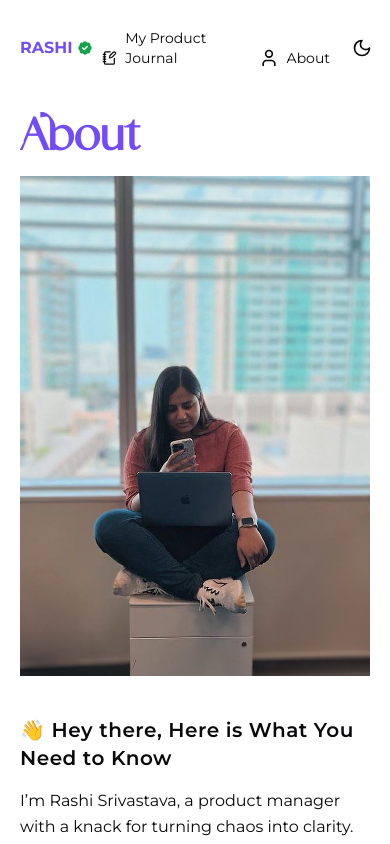
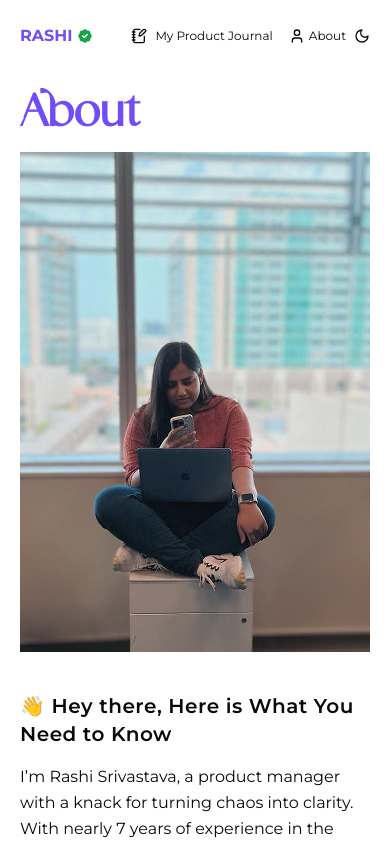
Before and after one commit to srashii/rashi-website, a Next.js app: page /about in a window 390 px wide. Shown: the top 844 px of the page. Built offline with nearby package versions, Linux system fonts and the light colour scheme.

Commit message:
Make some UI fixes to make things look pretty (#1)
* Some UI fixes to make it pretty

* Reduce image size from 11mb to 600kb

```diff
--- a/src/app/(site)/blog/page.tsx
+++ b/src/app/(site)/blog/page.tsx
@@ -20,29 +20,31 @@ export default function Blog() {
       <ul className="my-4 min-h-screen">
         {articles.map((article) => (
           <li
-            className="group relative my-10 flex w-full transform items-center justify-between rounded-lg border p-4 shadow-md transition-transform hover:scale-105 hover:shadow-lg"
+            className="md: md: group relative my-10 flex w-full transform  flex-col justify-between  gap-6 rounded-lg border p-4 p-6 shadow-md transition-transform hover:scale-105 hover:shadow-lg md:flex-row md:items-center"
             key={article._id}
           >
             <Link
               href={`/blog/${article.slugAsParams}`}
-              className="my-4 items-center gap-4 md:my-5  md:flex md:py-3"
+              className="items-center gap-4 md:my-5  md:flex md:py-3"
             >
               <div>
-                <h3 className="my-2 text-xl font-bold">{article.title}</h3>
+                <h3 className="text-ld my-lg font-bold md:text-xl">
+                  {article.title}
+                </h3>
                 <time
                   dateTime={article.date}
                   className="mb-4 block text-xs text-gray-600"
                 >
                   {format(parseISO(article.date), "LLLL d, yyyy")}
                 </time>
-                <p className="line-clamp-2 text-lg">{article.description}</p>
+                <p className="line-clamp-2 text-base">{article.description}</p>
               </div>
             </Link>
             <a
               href={`/blog/${article.slugAsParams}`}
-              className="ml-12 mr-4 flex min-w-[150px] items-center justify-center gap-2 rounded-lg p-2 transition-colors lg:bg-accent lg:text-white"
+              className="mt-4 w-fit gap-2 rounded-lg bg-accent px-4 py-2 text-white transition-colors"
             >
-              <p className="text-base">Read more</p>
+              <p className="whitespace-nowrap text-base">Read more</p>
             </a>
           </li>
         ))}
--- a/src/components/header.tsx
+++ b/src/components/header.tsx
@@ -1,4 +1,11 @@
-import { BadgeCheckIcon, NotebookPen, PaintBucket, Pen, Pencil, User } from "lucide-react";
+import {
+  BadgeCheckIcon,
+  NotebookPen,
+  PaintBucket,
+  Pen,
+  Pencil,
+  User,
+} from "lucide-react";
 import { ThemeToggle } from "./theme-toggle";
 import { siteConfig } from "@/site.config";
 
@@ -15,21 +22,21 @@ const Header = () => {
           className="fill-green-600 stroke-white dark:stroke-slate-800"
         />
       </a>
-      <div className="ml-auto flex gap-4 md:gap-5">
-      <a
+      <div className="ml-auto flex  md:gap-5">
+        <a
           href="/blog"
-          className="flex items-end justify-end gap-2 rounded-lg p-2 transition-colors lg:hover:bg-accent lg:hover:text-white"
+          className="flex items-center justify-end gap-2 whitespace-nowrap rounded-lg p-2 transition-colors lg:hover:bg-accent lg:hover:text-white"
         >
-          <NotebookPen size={20} />
-          <span className="text-sm">My Product Journal</span>
+          <NotebookPen size={16} />
+          <span className="text-xs md:text-base">My Product Journal</span>
         </a>
 
         <a
           href="/about"
-          className="flex items-end justify-end gap-2 rounded-lg p-2 transition-colors lg:hover:bg-accent lg:hover:text-white"
+          className="flex  items-center justify-end gap-1 rounded-lg p-2 transition-colors  md:gap-2 lg:hover:bg-accent lg:hover:text-white"
         >
-          <User size={20} />
-          <span className="text-sm">About</span>
+          <User size={16} />
+          <span className="text-xs md:text-base">About</span>
         </a>
 
         <ThemeToggle />
--- a/src/components/theme-toggle.tsx
+++ b/src/components/theme-toggle.tsx
@@ -8,14 +8,14 @@ const ThemeToggle = () => {
   return (
     <button
       onClick={() => setTheme(theme === "dark" ? "light" : "dark")}
-      className="relative  flex items-center justify-center p-2"
+      className="relative  flex w-[16px] items-center justify-center p-2 md:w-[20px] "
     >
       <Moon
-        size={20}
+        size={16}
         className="absolute rotate-0 scale-100 transition-all dark:rotate-90 dark:scale-0"
       />
       <Sun
-        size={20}
+        size={16}
         className="absolute rotate-90 scale-0 transition-all dark:rotate-0 dark:scale-100"
       />
     </button>
```
Also changed, not shown: 1 other file (tests, documents, lock files or other folders).
